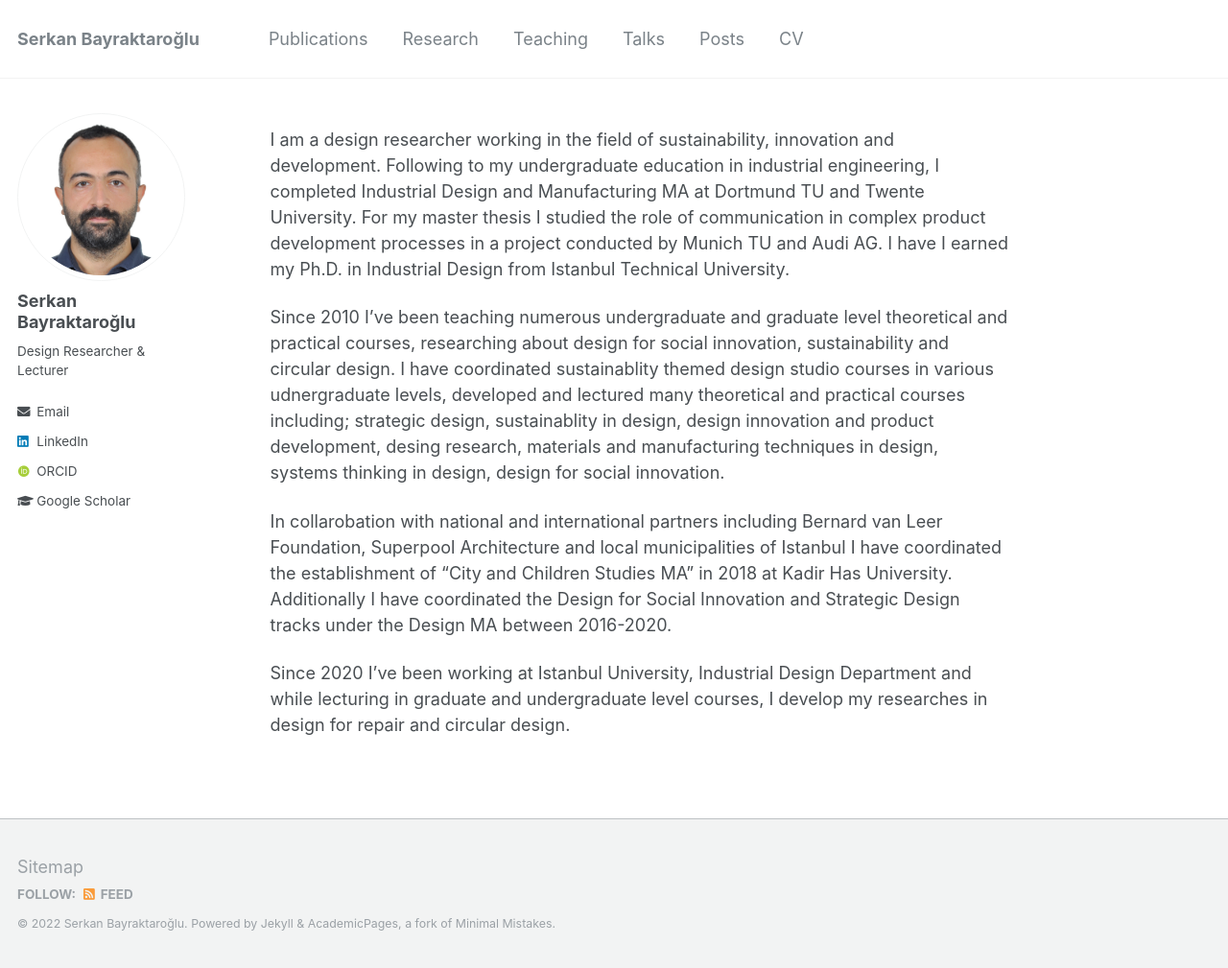
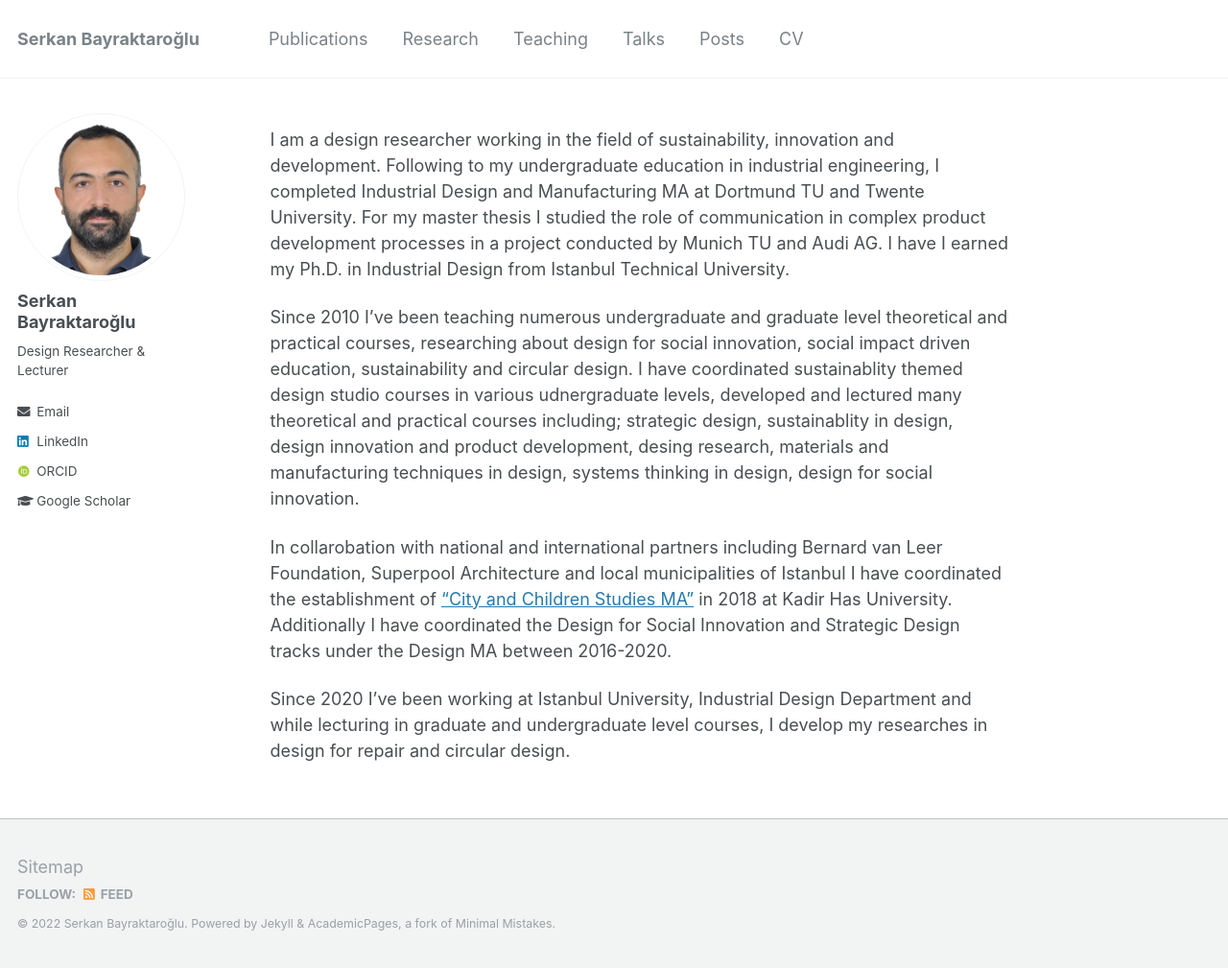
Before and after one commit to serkanbayraktaroglu/serkanbayraktaroglu.github.io, a Jekyll site: the page built from _pages/about.md, in a window 1280 px wide and 1009 px high. Shown: the whole window at 96% size. Built offline with Jekyll 4.4.1, drawn with Linux system fonts in a browser that asks for light colours; some web fonts are replaced.

Commit message:
Update about.md

```diff
--- a/_pages/about.md
+++ b/_pages/about.md
@@ -10,8 +10,8 @@
 
 I am a design researcher working in the field of sustainability, innovation and development. Following to my undergraduate education in industrial engineering, I completed Industrial Design and Manufacturing MA at Dortmund TU and Twente University. For my master thesis I studied the role of communication in complex product development processes in a project conducted by Munich TU and Audi AG. I have I earned my Ph.D. in Industrial Design from Istanbul Technical University.
 
-Since 2010 I’ve been teaching numerous undergraduate and graduate level theoretical and practical courses, researching about design for social innovation, sustainability and circular design. I have coordinated sustainablity themed design studio courses in various udnergraduate levels, developed and lectured many theoretical and practical courses including; strategic design, sustainablity in design, design innovation and product development, desing research, materials and manufacturing techniques in design, systems thinking in design, design for social innovation.
+Since 2010 I’ve been teaching numerous undergraduate and graduate level theoretical and practical courses, researching about design for social innovation, social impact driven education, sustainability and circular design. I have coordinated sustainablity themed design studio courses in various udnergraduate levels, developed and lectured many theoretical and practical courses including; strategic design, sustainablity in design, design innovation and product development, desing research, materials and manufacturing techniques in design, systems thinking in design, design for social innovation.
 
-In collarobation with national and international partners including Bernard van Leer Foundation, Superpool Architecture and local municipalities of Istanbul I have coordinated the establishment of "City and Children Studies MA" in 2018 at Kadir Has University. Additionally I have coordinated the Design for Social Innovation and Strategic Design tracks under the Design MA between 2016-2020.
+In collarobation with national and international partners including Bernard van Leer Foundation, Superpool Architecture and local municipalities of Istanbul I have coordinated the establishment of ["City and Children Studies MA"](https://city-and-children-studies.tumblr.com) in 2018 at Kadir Has University. Additionally I have coordinated the Design for Social Innovation and Strategic Design tracks under the Design MA between 2016-2020.
 
 Since 2020 I've been working at Istanbul University, Industrial Design Department and while lecturing in graduate and undergraduate level courses, I develop my researches in design for repair and circular design.
```
